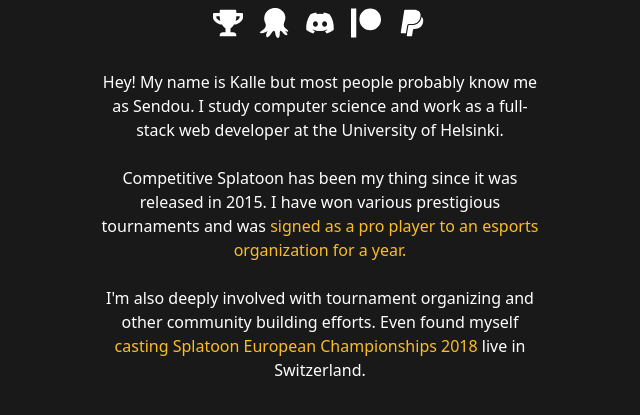
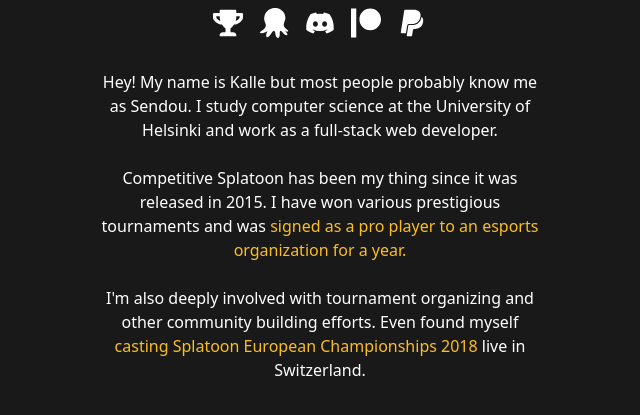
Before and after one commit to Sendouc/sendou.cc, a Next.js app: page / in a window 1280 px wide. Shown: the part 339-754 px from the top of the page, without its empty margins (320-960 px from the left). Built offline with nearby package versions, Linux system fonts and the light colour scheme.

Commit message:
Change front page wording

```diff
--- a/pages/index.js
+++ b/pages/index.js
@@ -11,8 +11,8 @@ export default function Home() {
         <LinkIcons />
         <section className="container max-w-md mt-8">
           Hey! My name is Kalle but most people probably know me as Sendou. I
-          study computer science and work as a full-stack web developer at the
-          University of Helsinki.
+          study computer science at the University of Helsinki and work as a
+          full-stack web developer.
           <br />
           <br />
           Competitive Splatoon has been my thing since it was released in 2015.
```
